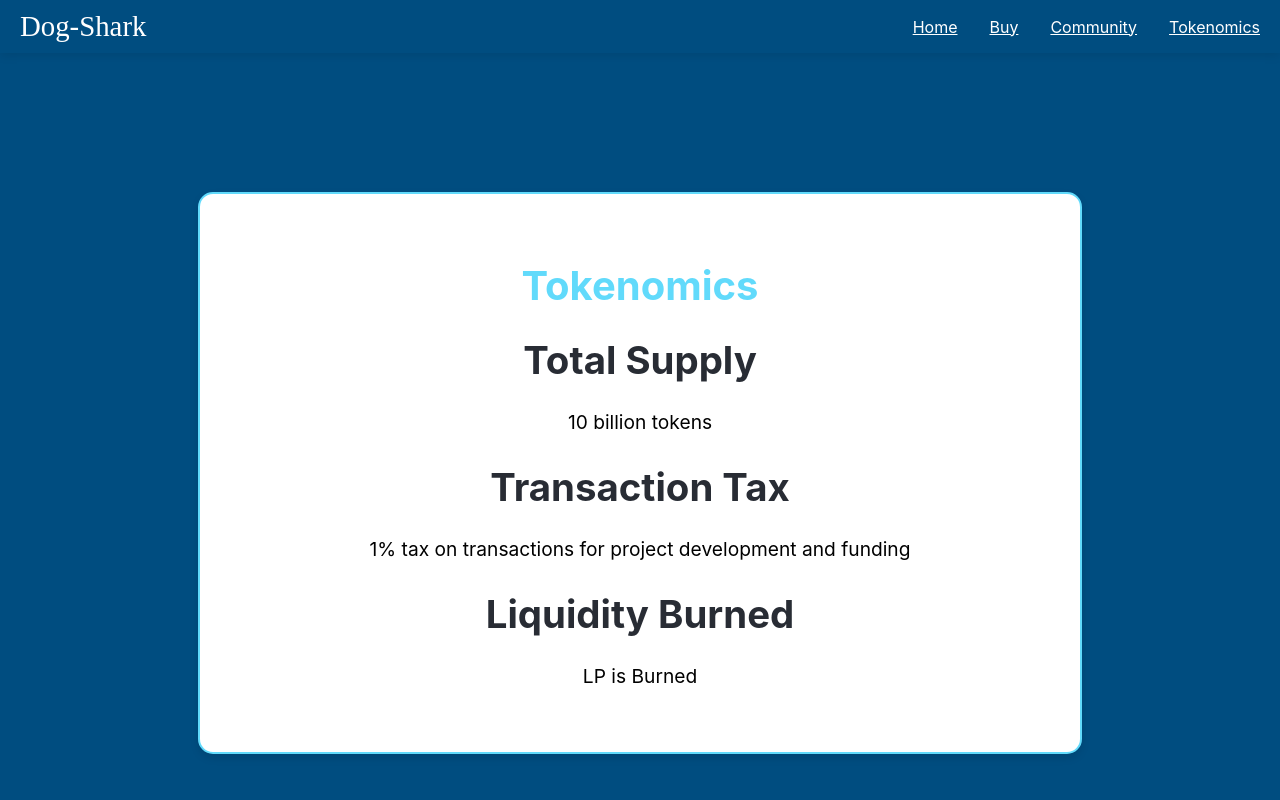
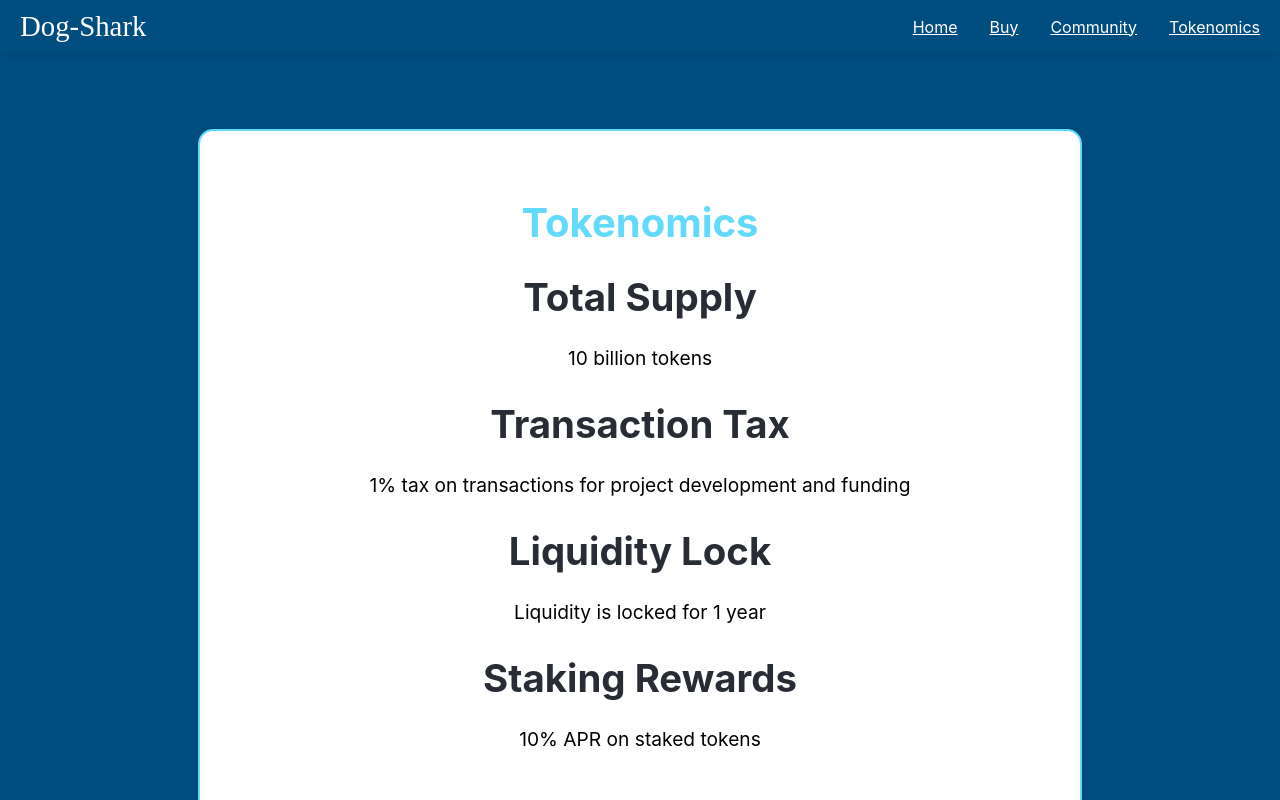
Before and after one commit to cryptokcmo/dog-shark, a React (Create React App) app: page /tokenomics in a window 1280 px wide. Shown: the top 800 px of the page. Built offline with nearby package versions, Linux system fonts and the light colour scheme.

Commit message:
Updated Community page with Twitter and Telegram links, and improved CSS styling.

```diff
--- a/src/pages/TokenomicsPage.js
+++ b/src/pages/TokenomicsPage.js
@@ -20,9 +20,11 @@ function TokenomicsPage() {
           <h2>Transaction Tax</h2>
           <p>1% tax on transactions for project development and funding</p>
 
-          <h2>Liquidity Burned</h2>
-          <p>LP is Burned</p>
+          <h2>Liquidity Lock</h2>
+          <p>Liquidity is locked for 1 year</p>
 
+          <h2>Staking Rewards</h2>
+          <p>10% APR on staked tokens</p>
         </div>
       </motion.div>
     </div>
```
